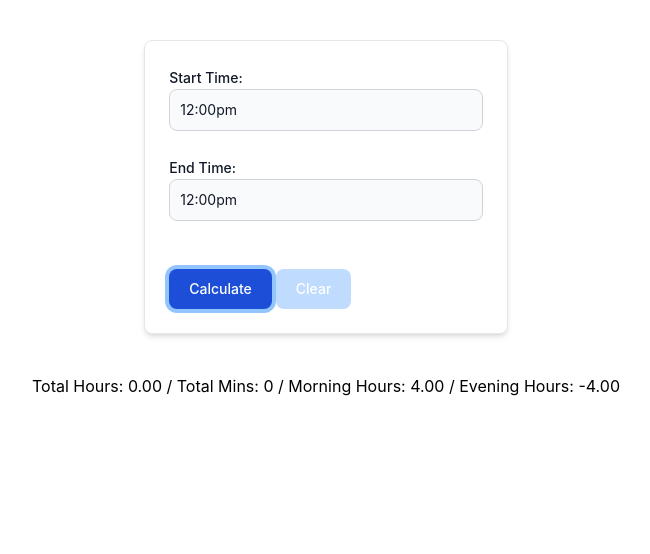
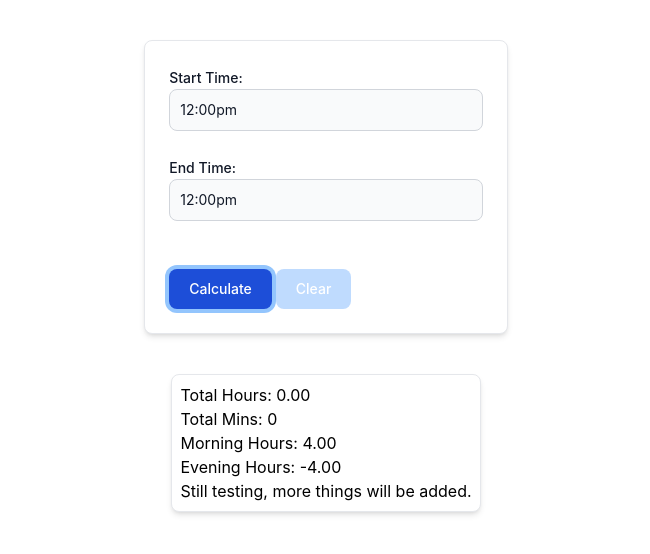
Before and after one commit to nicholasherious/kitchenarmy, a Next.js app: page / in a window 1280 px wide. Both pictures are taken after a click on the button "Calculate". Shown: the top 554 px of the page, without its empty margins (314-964 px from the left). Built offline with nearby package versions, Linux system fonts and the light colour scheme.

Commit message:
some fixes

```diff
--- a/pages/index.js
+++ b/pages/index.js
@@ -139,15 +139,25 @@ export default function Home() {
         </form>
       </main>
       <div className='flex justify-center mt-10'>
-        <div>
+        <div className='p-2  bg-white rounded-lg border border-gray-200 shadow-md hover:bg-gray-100 dark:bg-gray-800 dark:border-gray-700 dark:hover:bg-gray-700'>
           {showCalculated && (
-            <div>
-              Total Hours: {totalHours} / Total Mins: {totalMins} / Morning
-              Hours: {morningHours} / Evening Hours: {eveningHours}
+            <div className=''>
+              <ul>
+                <li>Total Hours: {totalHours}</li>
+                <li>Total Mins: {totalMins}</li>
+                <li>Morning Hours: {morningHours}</li>
+                <li>Evening Hours: {eveningHours}</li>
+                <li>
+                  Still testing, more things will be added.
+                </li>
+              </ul>
+
             </div>
           )}
         </div>
+
       </div>
+
     </div>
   );
 }
```
